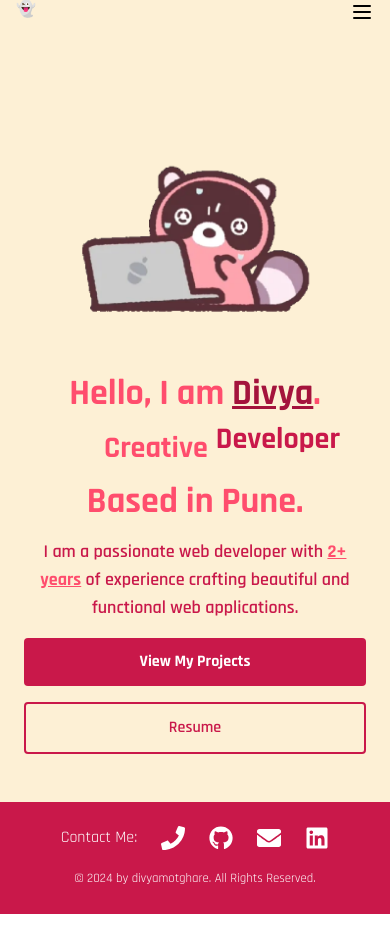
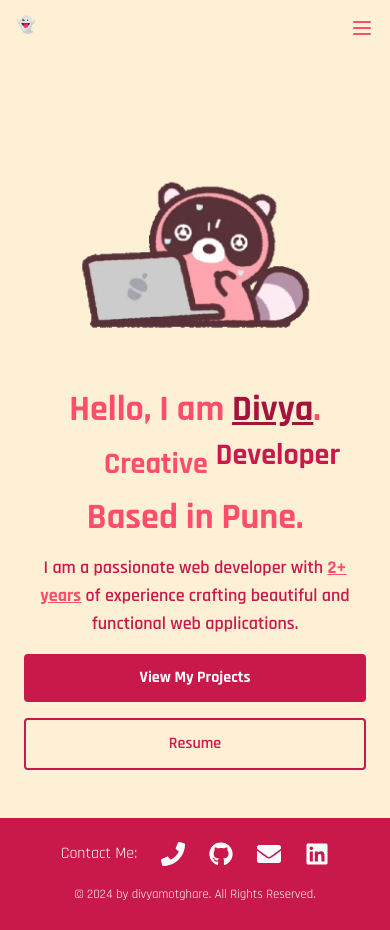
Before and after one commit to divyamotghare/portfolio, a React (Vite) app: page / in a window 390 px wide. Built offline with nearby package versions, Linux system fonts and the light colour scheme.

Commit message:
changed the background

```diff
--- a/src/UI/Header.jsx
+++ b/src/UI/Header.jsx
@@ -35,7 +35,7 @@ function Header() {
 
   return (
     <header
-      className={`sticky top-0 z-10 w-full px-4 sm:px-6 lg:px-8 ${
+      className={`sticky top-0 z-10 w-full px-4 mt-4 sm:mt-0 sm:px-6 lg:px-8 ${
         isScrolled
           ? "bg-opacity-40 backdrop-blur-md  shadow-md"
           : "bg-transparent"
@@ -53,7 +53,7 @@ function Header() {
 
         {/* Mobile menu button */}
         <button
-          className="sm:hidden text-pink-500 hover:text-pink-900"
+          className="sm:hidden text-primary hover:text-pinkshade1"
           onClick={toggleMenu}
         >
           {isMenuOpen ? (
```
